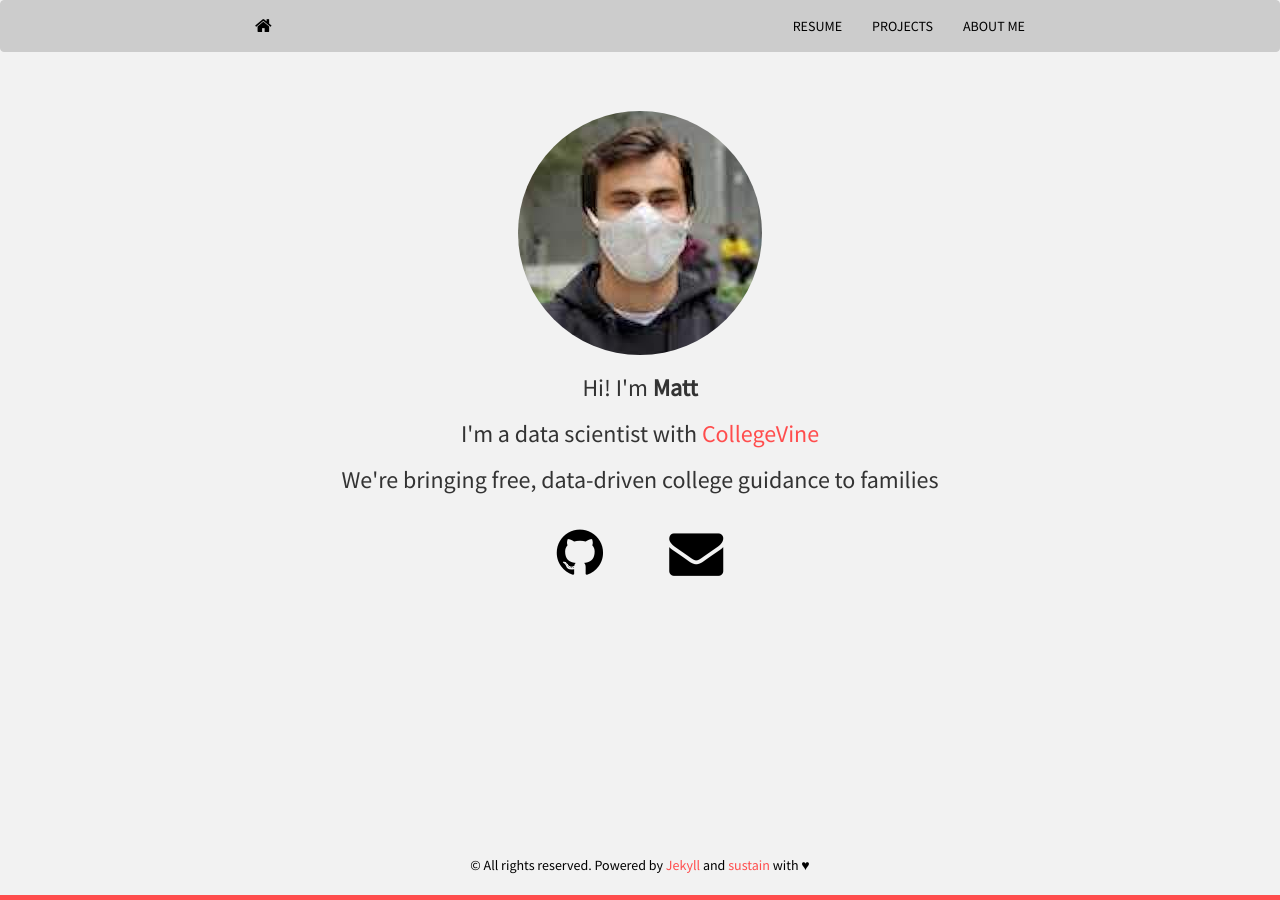
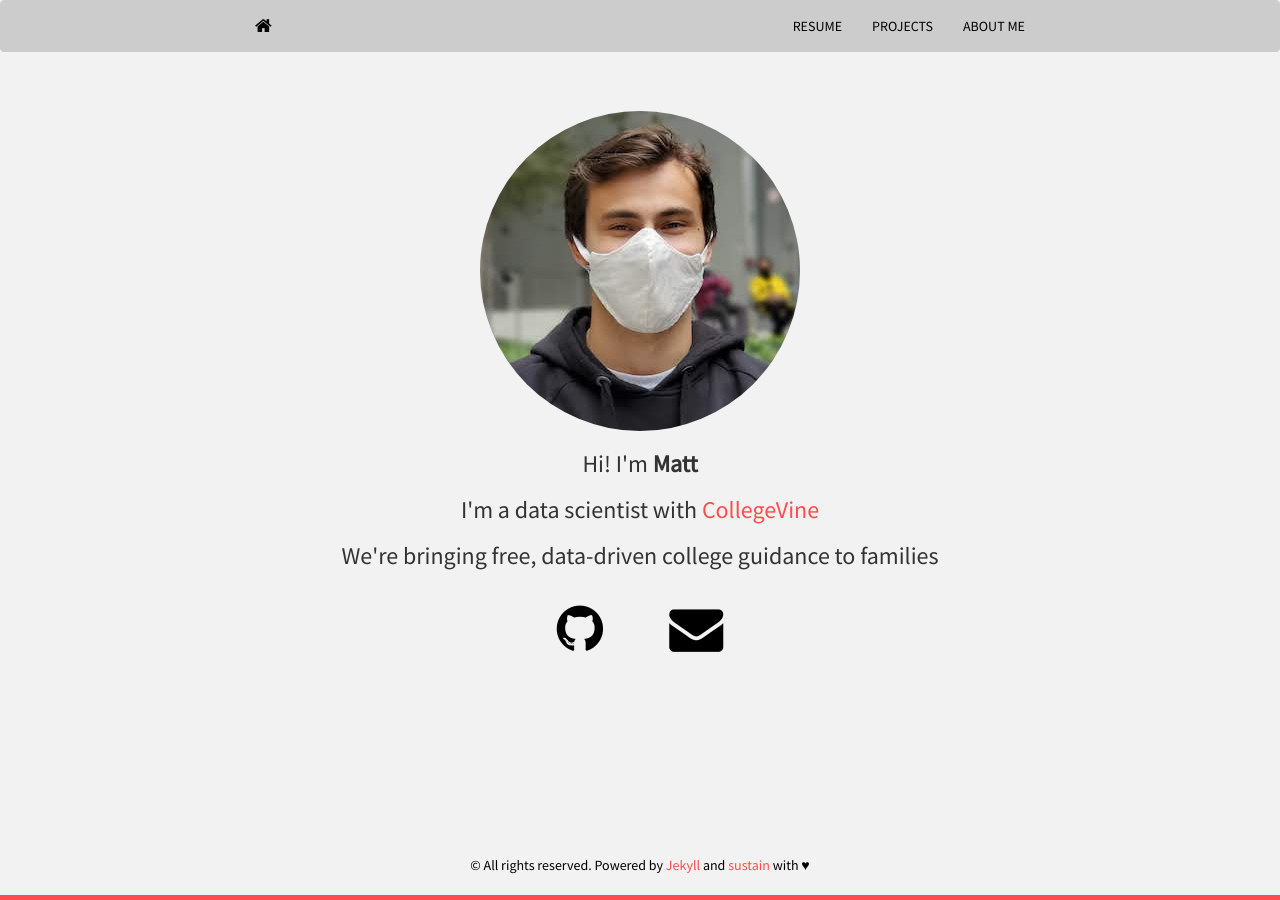
Before and after one commit to mrkaye97/mrkaye97.github.io, a Jekyll site: the page built from index.html, in a window 1280 px wide. Built offline with Jekyll 4.4.1, drawn with Linux system fonts in a browser that asks for light colours; nearby versions of some CDN libraries; the list of posts is cut into pages by our own code.

Commit message:
update photo to be covid-appropriate

```diff
--- a/index.html
+++ b/index.html
@@ -16,7 +16,7 @@ layout: home
 <section id="about">
 	<div class="container">
 	  <div class="avatar">
-		<img class="img-circle" src="photo.png" alt="Responsive image">
+		<img class="img-circle" src="photo.jpg" alt="Headshot">
 	  </div>
 	  <h3>Hi! I'm <strong>Matt</strong></h3>
 	  <h3>I'm a data scientist with <a href="https://www.collegevine.com">CollegeVine</a></h3>
```
Also changed, not shown: photo.jpg (added), photo.png (deleted).
